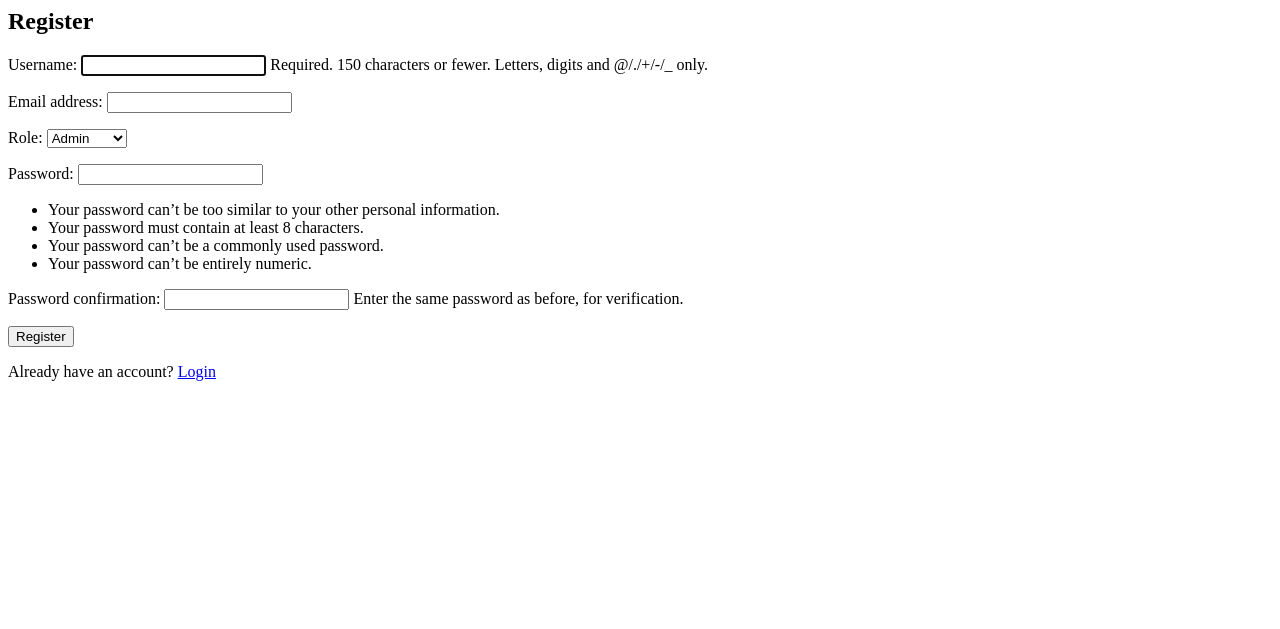
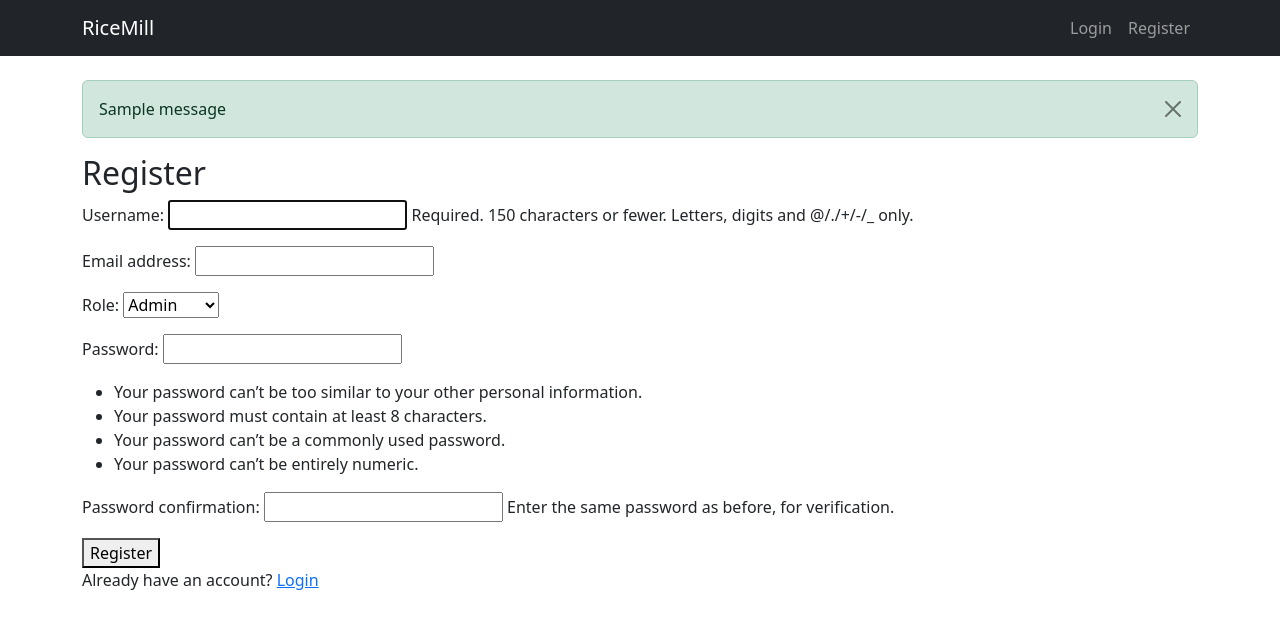
Before and after one commit to SHAHSULTANS/Rice_Supply_Chain_Management_System, a Django app: page /register/ in a window 1280 px wide. Shown: the top 629 px of the page. Run offline with Django 5.2, Linux system fonts and the light colour scheme; tables that the repository leaves empty hold one stand-in row (values such as "Sample post"); one stand-in notice (Sample message) is shown.

Commit message:
added base.html

```diff
--- a/templates/auth/login.html
+++ b/templates/auth/login.html
@@ -1,3 +1,7 @@
+{% extends "base.html" %}
+
+
+{% block content %}
 <h2>Login</h2>
 <div>
     <form action="" method="post">
@@ -8,3 +12,5 @@
     <p>Don't have an account? <a href="{% url 'register' %}">Register</a></p>
 
 </div>
+
+{% endblock content %}
--- a/templates/auth/register.html
+++ b/templates/auth/register.html
@@ -1,3 +1,6 @@
+{% extends "base.html" %}
+
+{% block content %}
 <h2>Register</h2>
 <form action="" method='post'>
     {% csrf_token %}
@@ -6,3 +9,5 @@
 </form>
 <p>Already have an account? <a href="{% url 'login' %}">Login</a></p>
 {% comment %}  {% endcomment %}
+
+{% endblock content %}
--- /dev/null
+++ b/templates/base.html
@@ -0,0 +1,58 @@
+<!DOCTYPE html>
+<html lang="en">
+<head>
+    <meta charset="UTF-8">
+    <title>{% block title %}Auto Rice Mill{% endblock %}</title>
+    <meta name="viewport" content="width=device-width, initial-scale=1">
+
+    <!-- Bootstrap CDN -->
+    <link href="https://cdn.jsdelivr.net/npm/bootstrap@5.3.0/dist/css/bootstrap.min.css" rel="stylesheet">
+
+    {% block extra_head %}{% endblock %}
+</head>
+<body>
+    <nav class="navbar navbar-expand-lg navbar-dark bg-dark mb-4">
+        <div class="container">
+            <a class="navbar-brand" href="#">RiceMill</a>
+            <button class="navbar-toggler" type="button" data-bs-toggle="collapse" data-bs-target="#navbarNav">
+                <span class="navbar-toggler-icon"></span>
+            </button>
+
+            <div class="collapse navbar-collapse" id="navbarNav">
+                <ul class="navbar-nav ms-auto">
+                    {% if user.is_authenticated %}
+                        <li class="nav-item">
+                            <a class="nav-link" href="{% url 'logout' %}">Logout</a>
+                        </li>
+                    {% else %}
+                        <li class="nav-item">
+                            <a class="nav-link" href="{% url 'login' %}">Login</a>
+                        </li>
+                        <li class="nav-item">
+                            <a class="nav-link" href="{% url 'register' %}">Register</a>
+                        </li>
+                    {% endif %}
+                </ul>
+            </div>
+        </div>
+    </nav>
+
+    <div class="container">
+        {% if messages %}
+            {% for message in messages %}
+                <div class="alert alert-{{ message.tags }} alert-dismissible fade show" role="alert">
+                    {{ message }}
+                    <button type="button" class="btn-close" data-bs-dismiss="alert"></button>
+                </div>
+            {% endfor %}
+        {% endif %}
+
+        {% block content %}
+        {% endblock %}
+    </div>
+
+    <!-- Bootstrap JS -->
+    <script src="https://cdn.jsdelivr.net/npm/bootstrap@5.3.0/dist/js/bootstrap.bundle.min.js"></script>
+    {% block extra_scripts %}{% endblock %}
+</body>
+</html>
```
Also changed, not shown: db.sqlite3.
